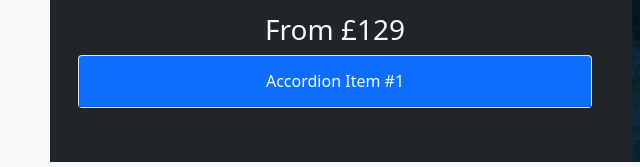
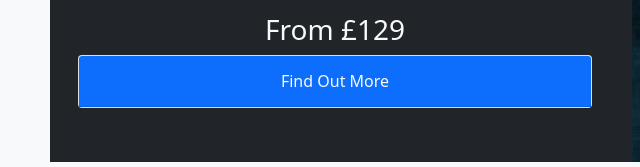
Before and after one commit to johnrtwyford/mywebsite, a plain HTML site: page index.html in a window 1280 px wide. Shown: the part 1693-1860 px from the top of the page, 20-660 px from the left. Drawn offline with nearby package versions, Linux system fonts and the light colour scheme.

Commit message:
Add files via upload

```diff
--- a/index.html
+++ b/index.html
@@ -177,7 +177,7 @@
 								<div class="accordion-item">
 									<h2 class="accordion-header">
 								  		<button class="bg-primary text-light d-block text-center accordion-button" type="button" data-bs-toggle="collapse" data-bs-target="#collapseOne" aria-expanded="true" aria-controls="collapseOne">
-									Accordion Item #1
+									Find Out More
 								  		</button>
 									</h2>
 									<div id="collapseOne" class="accordion-collapse collapse" data-bs-parent="#accordionOne">
```
